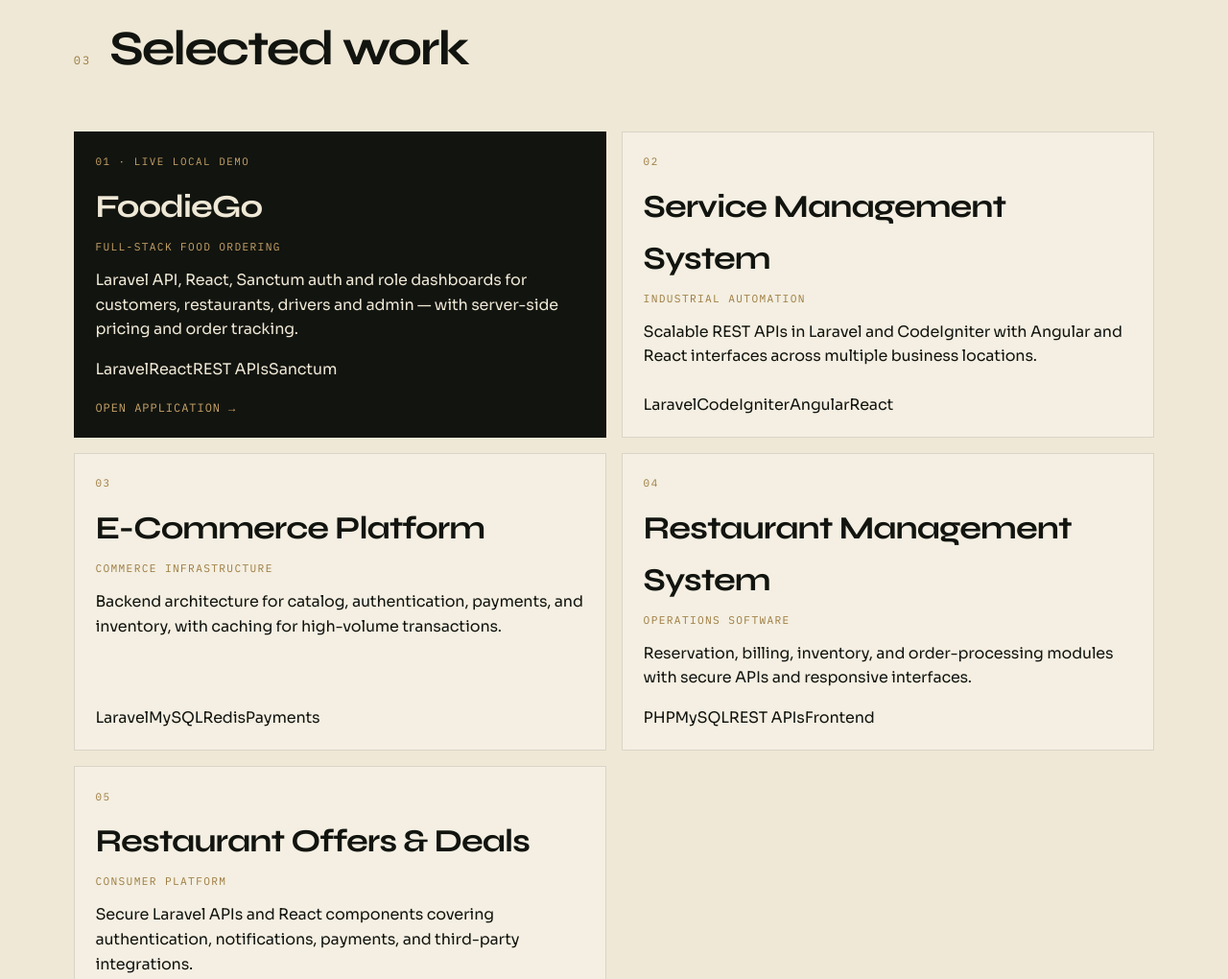
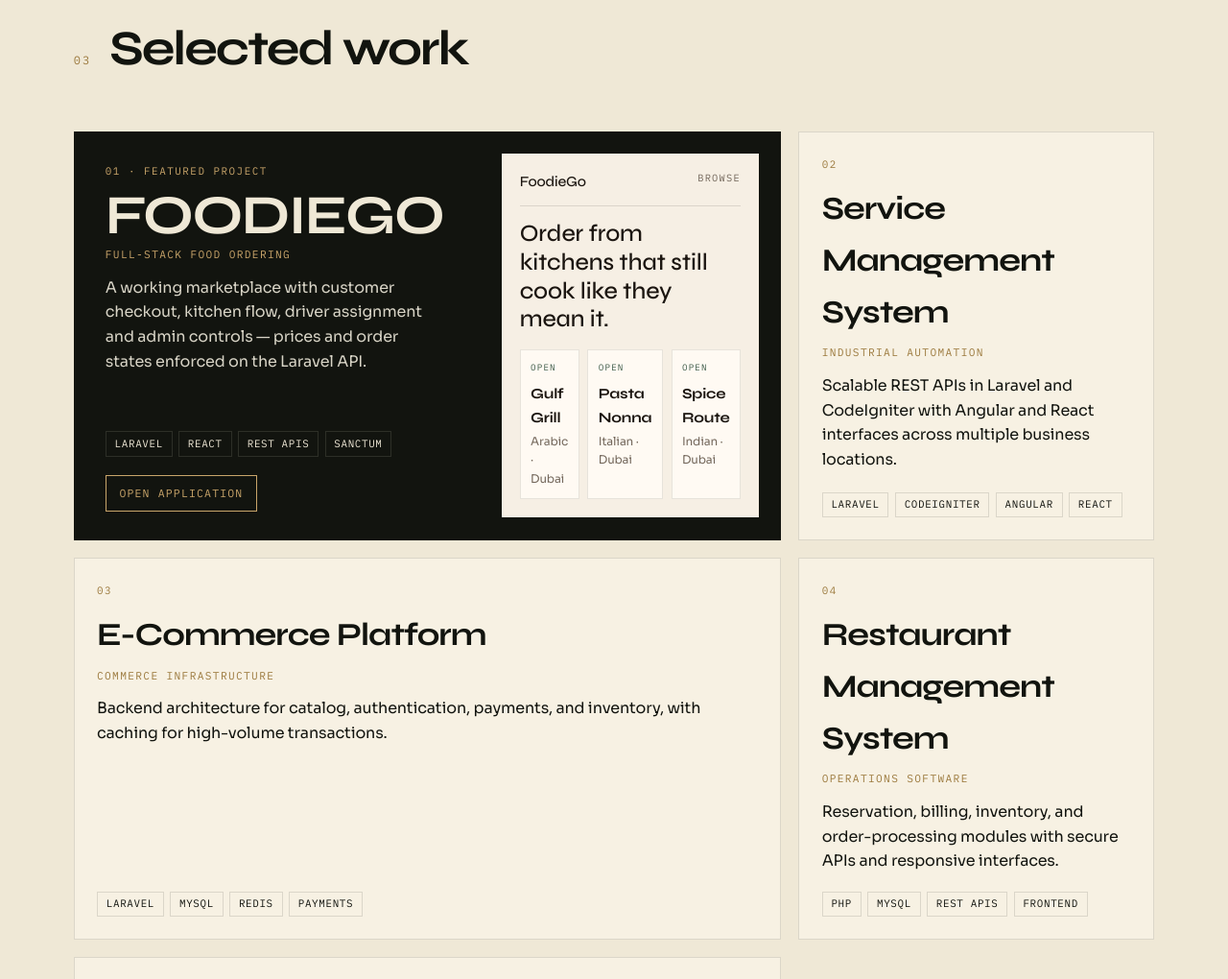
Before and after one commit to raifal555-del/raifal-portfolio, a plain HTML site: page index.html in a window 1280 px wide. Shown: the part 2780-3800 px from the top of the page at 96% size. Drawn offline with Linux system fonts and the light colour scheme.

Commit message:
Restyle FoodieGo as a product showcase tile.
Co-authored-by: Cursor <cursoragent@cursor.com>

```diff
--- a/css/styles.css
+++ b/css/styles.css
@@ -373,24 +373,62 @@ dd {
   margin: 0;
   display: grid;
   grid-template-columns: repeat(2, 1fr);
-  gap: 1rem;
+  gap: 1.15rem;
+}
+
+.chips {
+  display: flex;
+  flex-wrap: wrap;
+  gap: 0.4rem;
+}
+
+.chips span {
+  border: 1px solid var(--line-ink);
+  padding: 0.22rem 0.55rem;
+  font-family: var(--mono);
+  font-size: 0.68rem;
+  letter-spacing: 0.06em;
+  text-transform: uppercase;
 }
 
 .tile {
   display: flex;
   flex-direction: column;
   min-height: 100%;
-  padding: 1.4rem 1.35rem 1.3rem;
+  padding: 1.55rem 1.45rem 1.4rem;
   border: 1px solid var(--line-ink);
-  background: rgba(255, 255, 255, 0.28);
+  background: #f7f1e3;
   color: inherit;
+  transition: border-color 0.2s ease, transform 0.2s ease;
+}
+
+.tile:hover {
+  border-color: var(--brass-deep);
+  transform: translateY(-3px);
 }
 
 .tile-featured {
   grid-column: 1 / -1;
+  display: grid;
+  grid-template-columns: 1fr 1.05fr;
+  gap: 2rem;
+  align-items: stretch;
+  padding: 0;
+  overflow: hidden;
   background: var(--ink);
   color: var(--paper);
-  border-color: transparent;
+  border-color: var(--ink);
+}
+
+.tile-featured:hover {
+  border-color: var(--brass);
+  transform: translateY(-4px);
+}
+
+.tile-copy {
+  padding: 2rem 1.8rem 1.8rem 2rem;
+  display: flex;
+  flex-direction: column;
 }
 
 .tile-kicker {
@@ -422,17 +460,24 @@ dd {
   margin-bottom: 0.15rem;
 }
 
+.tile-featured h3 {
+  font-size: clamp(2.2rem, 5vw, 3.6rem);
+  line-height: 0.9;
+  text-transform: uppercase;
+}
+
 .tile .project-tag {
   margin: 0.25rem 0 0.75rem;
 }
 
-.tile p {
-  max-width: none;
+.tile-copy > p:not(.project-tag):not(.chips):not(.tile-kicker) {
+  color: #d8d4c6;
+  max-width: 28rem;
 }
 
 .tile .chips {
   margin-top: auto;
-  padding-top: 1rem;
+  padding-top: 1.2rem;
 }
 
 .tile-featured .chips span {
@@ -440,17 +485,97 @@ dd {
 }
 
 .tile-cta {
-  display: inline-block;
-  margin-top: 1.1rem;
+  display: inline-flex;
+  align-items: center;
+  width: fit-content;
+  margin-top: 1.2rem;
+  padding: 0.55rem 0.85rem;
+  border: 1px solid var(--brass);
   font-family: var(--mono);
-  font-size: 0.75rem;
-  letter-spacing: 0.08em;
+  font-size: 0.72rem;
+  letter-spacing: 0.1em;
   text-transform: uppercase;
   color: var(--brass);
 }
 
 .tile-featured:hover .tile-cta {
-  color: var(--paper);
+  background: var(--brass);
+  color: var(--ink);
+}
+
+.tile-preview {
+  padding: 1.4rem 1.4rem 1.4rem 0;
+  display: flex;
+}
+
+.preview-app {
+  flex: 1;
+  background: #f6efe4;
+  color: #1b1510;
+  padding: 1rem 1.1rem 1.15rem;
+  border: 1px solid rgba(239, 232, 214, 0.16);
+}
+
+.preview-bar {
+  display: flex;
+  justify-content: space-between;
+  font-family: var(--display);
+  font-size: 0.95rem;
+  padding-bottom: 0.75rem;
+  border-bottom: 1px solid rgba(27, 21, 16, 0.12);
+}
+
+.preview-bar span:last-child {
+  font-family: var(--mono);
+  font-size: 0.65rem;
+  letter-spacing: 0.12em;
+  text-transform: uppercase;
+  color: #74685c;
+}
+
+.preview-headline {
+  font-family: var(--display);
+  font-size: clamp(1.15rem, 2vw, 1.55rem);
+  line-height: 1.2;
+  margin: 0.9rem 0 1rem;
+  max-width: 18rem;
+}
+
+.preview-grid {
+  display: grid;
+  grid-template-columns: repeat(3, 1fr);
+  gap: 0.55rem;
+}
+
+.preview-grid div {
+  background: #fffaf3;
+  border: 1px solid rgba(27, 21, 16, 0.1);
+  padding: 0.7rem 0.65rem;
+  min-height: 6.2rem;
+}
+
+.preview-grid small {
+  display: block;
+  font-family: var(--mono);
+  font-size: 0.58rem;
+  letter-spacing: 0.12em;
+  text-transform: uppercase;
+  color: #3f5c4a;
+  margin-bottom: 0.45rem;
+}
+
+.preview-grid strong {
+  display: block;
+  font-family: var(--display);
+  font-size: 0.95rem;
+}
+
+.preview-grid em {
+  display: block;
+  margin-top: 0.2rem;
+  font-style: normal;
+  font-size: 0.75rem;
+  color: #74685c;
 }
 
 .skills {
@@ -578,8 +703,14 @@ dd {
     border-right: 0;
   }
 
-  .project-tiles {
+  .project-tiles,
+  .tile-featured,
+  .preview-grid {
     grid-template-columns: 1fr;
+  }
+
+  .tile-preview {
+    padding: 0 1.2rem 1.2rem;
   }
 
   .display {
@@ -591,4 +722,14 @@ dd {
   html {
     scroll-behavior: auto;
   }
+
+  .tile,
+  .tile-featured {
+    transition: none;
+  }
+
+  .tile:hover,
+  .tile-featured:hover {
+    transform: none;
+  }
 }
--- a/index.html
+++ b/index.html
@@ -192,15 +192,44 @@
         <ol class="project-tiles">
           <li>
             <a class="tile tile-featured" href="http://127.0.0.1:5173/" target="_blank" rel="noreferrer">
-              <p class="tile-kicker">01 · Live local demo</p>
-              <h3>FoodieGo</h3>
-              <p class="project-tag">Full-stack food ordering</p>
-              <p>
-                Laravel API, React, Sanctum auth and role dashboards for customers,
-                restaurants, drivers and admin — with server-side pricing and order tracking.
-              </p>
-              <p class="chips"><span>Laravel</span><span>React</span><span>REST APIs</span><span>Sanctum</span></p>
-              <span class="tile-cta">Open application →</span>
+              <div class="tile-copy">
+                <p class="tile-kicker">01 · Featured project</p>
+                <h3>FoodieGo</h3>
+                <p class="project-tag">Full-stack food ordering</p>
+                <p>
+                  A working marketplace with customer checkout, kitchen flow,
+                  driver assignment and admin controls — prices and order states
+                  enforced on the Laravel API.
+                </p>
+                <p class="chips"><span>Laravel</span><span>React</span><span>REST APIs</span><span>Sanctum</span></p>
+                <span class="tile-cta">Open application</span>
+              </div>
+              <div class="tile-preview" aria-hidden="true">
+                <div class="preview-app">
+                  <div class="preview-bar">
+                    <span>FoodieGo</span>
+                    <span>Browse</span>
+                  </div>
+                  <p class="preview-headline">Order from kitchens that still cook like they mean it.</p>
+                  <div class="preview-grid">
+                    <div>
+                      <small>Open</small>
+                      <strong>Gulf Grill</strong>
+                      <em>Arabic · Dubai</em>
+                    </div>
+                    <div>
+                      <small>Open</small>
+                      <strong>Pasta Nonna</strong>
+                      <em>Italian · Dubai</em>
+                    </div>
+                    <div>
+                      <small>Open</small>
+                      <strong>Spice Route</strong>
+                      <em>Indian · Dubai</em>
+                    </div>
+                  </div>
+                </div>
+              </div>
             </a>
           </li>
           <li>
```
